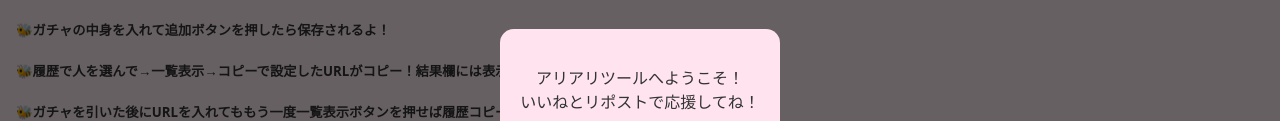
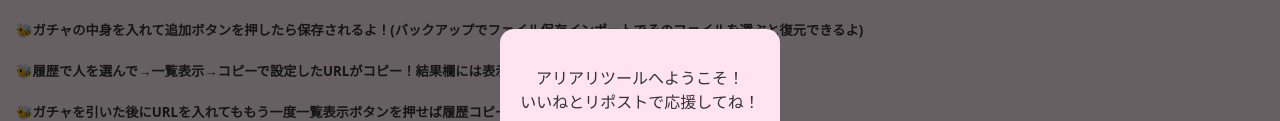
Before and after one commit to Sakua07/ariari-tools, a plain HTML site: page gacha/index.html in a window 1280 px wide. Shown: the part 291-412 px from the top of the page. Drawn offline with Linux system fonts and the light colour scheme.

Commit message:
Update index.html

```diff
--- a/gacha/index.html
+++ b/gacha/index.html
@@ -47,7 +47,7 @@
 </div>
 <h5>🌸 困った時はアリの手も借りたい〜🐜</h5>
 <h1>🌸 URL保存機能付きガチャツール！</h1>
-<h5>🐝ガチャの中身を入れて追加ボタンを押したら保存されるよ！</h5>
+<h5>🐝ガチャの中身を入れて追加ボタンを押したら保存されるよ！(バックアップでファイル保存インポートでそのファイルを選ぶと復元できるよ)</h5>
 <h5>🐝履歴で人を選んで→一覧表示→コピーで設定したURLがコピー！結果欄には表示されないよ！</h5>
 <h5>🐝ガチャを引いた後にURLを入れてももう一度一覧表示ボタンを押せば履歴コピーに反映されるよ！</h5>
 
```
